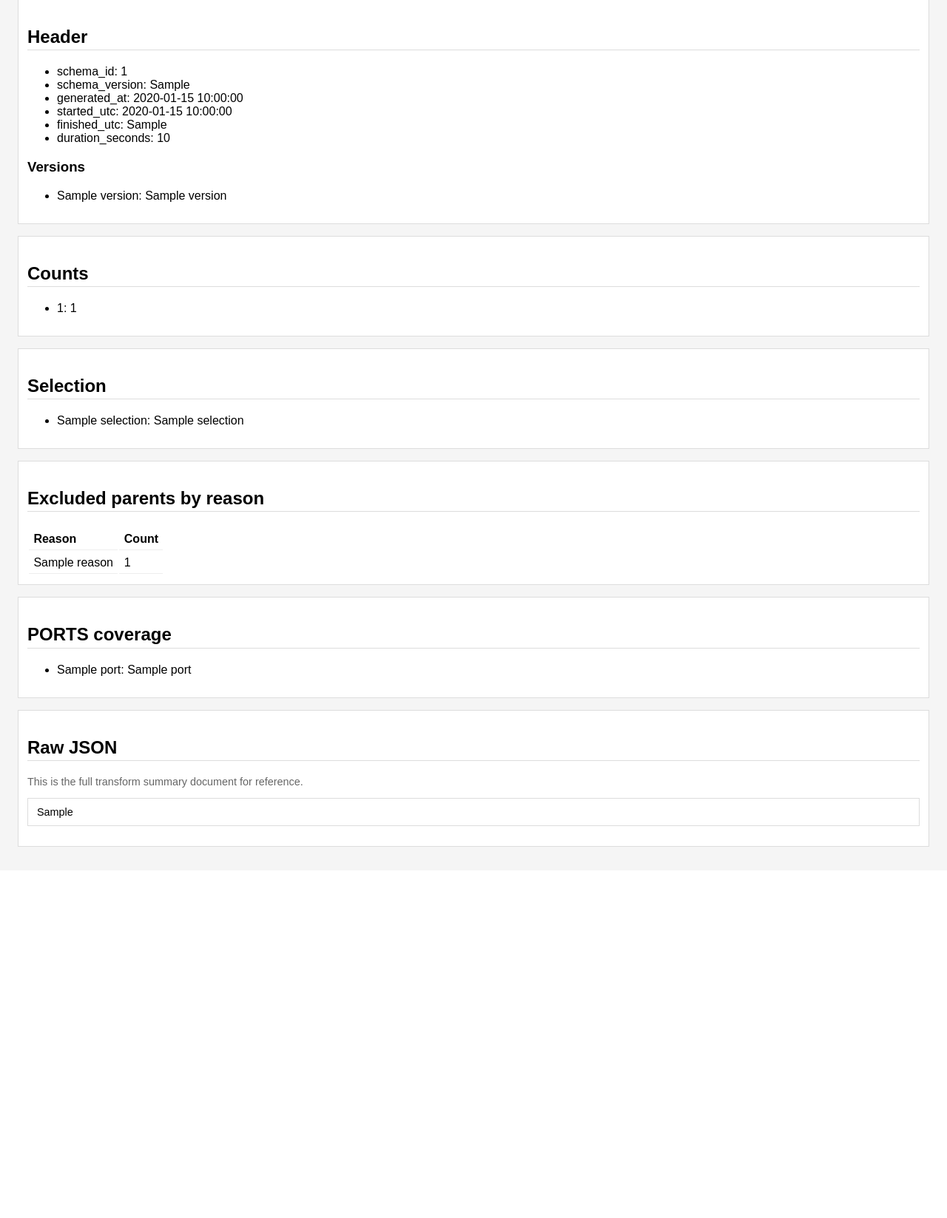
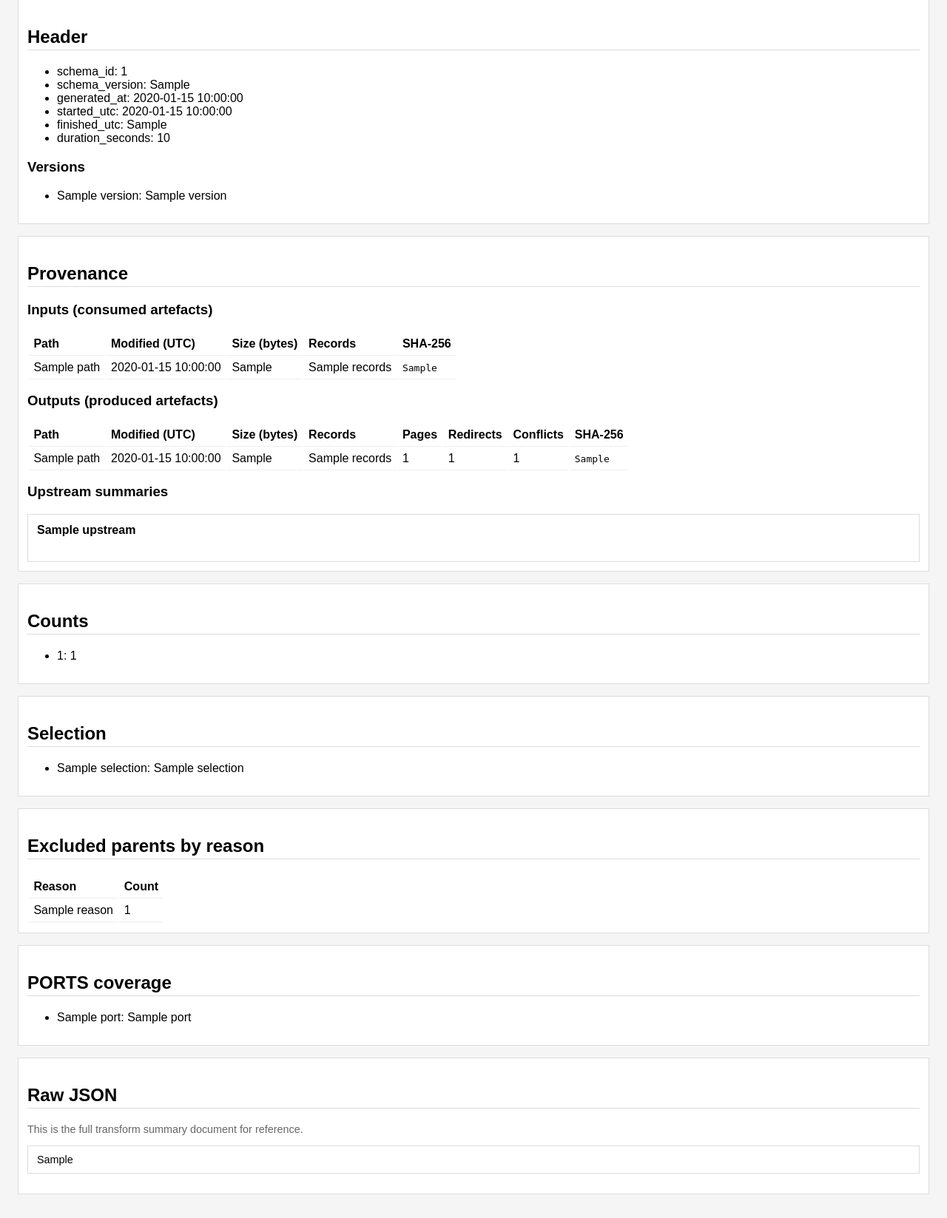
Before and after one commit to AmigaGuide/mame-history-transformer, a Flask app: template src/mht/preview/templates/summary_transform.html in a window 1280 px wide. Shown: the part 117-1764 px from the top of the page at 74% size. Before the commit the page ends 1262 px from the top, so only its background shows below. Run offline with Flask 3, Linux system fonts and the light colour scheme; the template is opened without the code that fills it: most values are stand-ins (such as "Sample title", 1, 10 or a date in 2020); parts of the project's set-up code (start-up, migrations or seed data) failed here and were passed over.

Commit message:
Transform: align provenance.outputs, pages/redirect counts, stamp and UI
- Populate provenance.outputs in transform_summary.json with full output metadata
  (size, modified_utc, sha256, records, pages_count, redirects_count, conflicts_count)
- Derive pages/redirect/conflict counts robustly from pages_info (stats + fallbacks)
- Ensure UI renders produced artefact counts directly from JSON (schema-aligned)
- Include transform_summary.json itself in provenance after initial write
- Align transform stamp outputs with updated provenance structure
- Remove legacy/null fields and resolve mismatches between JSON and HTML

Result: transform_summary.json, stamp, and web preview are structurally consistent
and reflect identical output metadata.

```diff
--- a/src/mht/preview/templates/summary_transform.html
+++ b/src/mht/preview/templates/summary_transform.html
@@ -41,6 +41,139 @@
       {% endif %}
     </div>
   {% endif %}
+
+  {# ------------------------------------------------------------------ #}
+  {# Provenance (new)                                                   #}
+  {# ------------------------------------------------------------------ #}
+
+  {% if prov_inputs or prov_outputs or upstream %}
+    <div class="summary-block" style="margin-top:1rem;">
+      <h2>Provenance</h2>
+
+      {% if prov_inputs %}
+        <h3>Inputs (consumed artefacts)</h3>
+        <table class="search-results">
+          <thead>
+            <tr>
+              <th>Path</th>
+              <th>Modified (UTC)</th>
+              <th>Size (bytes)</th>
+              <th>Records</th>
+              <th>SHA-256</th>
+            </tr>
+          </thead>
+          <tbody>
+            {% for x in prov_inputs %}
+              <tr>
+                <td>{{ x.path or x.name or "unknown" }}</td>
+                <td>{{ x.modified_utc or x.zip_member_modified or "unknown" }}</td>
+                <td>{{ x.size_bytes if x.size_bytes is not none else "" }}</td>
+                <td>{{ x.records if x.records is not none else "" }}</td>
+                <td style="font-family:monospace;">{{ x.sha256 or "" }}</td>
+              </tr>
+            {% endfor %}
+          </tbody>
+        </table>
+      {% endif %}
+
+      {% if prov_outputs %}
+        <h3 style="margin-top:1rem;">Outputs (produced artefacts)</h3>
+        <table class="search-results">
+          <thead>
+            <tr>
+              <th>Path</th>
+              <th>Modified (UTC)</th>
+              <th>Size (bytes)</th>
+              <th>Records</th>
+              <th>Pages</th>
+              <th>Redirects</th>
+              <th>Conflicts</th>
+              <th>SHA-256</th>
+            </tr>
+          </thead>
+          <tbody>
+            {% for x in prov_outputs %}
+              <tr>
+                <td>{{ x.path or x.name or "unknown" }}</td>
+                <td>{{ x.modified_utc or x.zip_member_modified or "unknown" }}</td>
+                <td>{{ x.size_bytes if x.size_bytes is not none else "" }}</td>
+                <td>{{ x.records if x.records is not none else "" }}</td>
+                <td>{{ x.pages_count if x.pages_count is not none else "" }}</td>
+                <td>{{ x.redirects_count if x.redirects_count is not none else "" }}</td>
+                <td>{{ x.conflicts_count if x.conflicts_count is not none else "" }}</td>
+                <td style="font-family:monospace;">{{ x.sha256 or "" }}</td>
+              </tr>
+            {% endfor %}
+          </tbody>
+        </table>
+      {% endif %}
+
+      {% if upstream %}
+        <h3 style="margin-top:1rem;">Upstream summaries</h3>
+
+        {% for stage_name, doc in upstream.items() %}
+          <div class="summary-block" style="margin-top:0.75rem;">
+            <h4 style="margin-top:0;">{{ stage_name }}</h4>
+
+            {% set uh = doc.header if doc and doc.header is defined else {} %}
+            {% set up = doc.provenance if doc and doc.provenance is defined else {} %}
+            {% set uinputs = up.inputs if up and up.inputs is defined else [] %}
+
+            {% if uh %}
+              <ul>
+                <li>schema_id: {{ uh.schema_id or "unknown" }}</li>
+                <li>schema_version: {{ uh.schema_version or "unknown" }}</li>
+                <li>generated_at: {{ uh.generated_at or "unknown" }}</li>
+              </ul>
+
+              {% if uh.versions %}
+                <strong>Versions</strong>
+                <ul>
+                  {% for k, v in uh.versions.items() %}
+                    <li>{{ k }}: {{ v }}</li>
+                  {% endfor %}
+                </ul>
+              {% endif %}
+            {% endif %}
+
+            {% if uinputs %}
+              <strong>Zip inputs</strong>
+              <table class="search-results">
+                <thead>
+                  <tr>
+                    <th>Name</th>
+                    <th>Declared version</th>
+                    <th>Declared date</th>
+                    <th>Zip</th>
+                    <th>Member</th>
+                    <th>Member modified</th>
+                    <th>Encoding</th>
+                  </tr>
+                </thead>
+                <tbody>
+                  {% for i in uinputs %}
+                    <tr>
+                      <td>{{ i.name or "unknown" }}</td>
+                      <td>{{ i.declared_version or i.declared_mame_version or "" }}</td>
+                      <td>{{ i.declared_date or "" }}</td>
+                      <td>{{ i.zip_archive or "" }}</td>
+                      <td>{{ i.zip_member or "" }}</td>
+                      <td>{{ i.zip_member_modified or "" }}</td>
+                      <td>{{ i.encoding or "" }}</td>
+                    </tr>
+                  {% endfor %}
+                </tbody>
+              </table>
+            {% endif %}
+          </div>
+        {% endfor %}
+      {% endif %}
+    </div>
+  {% endif %}
+
+  {# ------------------------------------------------------------------ #}
+  {# Existing sections                                                  #}
+  {# ------------------------------------------------------------------ #}
 
   {% if counts %}
     <div class="summary-block" style="margin-top:1rem;">
--- a/src/mht/utils/versions.py
+++ b/src/mht/utils/versions.py
@@ -21,7 +21,7 @@ TOOL_VERSIONS = {
     "mame_parser":    "1.0.44",
     "history_parser": "1.1.20",
     "ini_summary":    "1.0.28",
-    "transformer":    "1.0.52",
+    "transformer":    "1.0.56",
 }
 
 # ===== Output dataset schemas (centralise the IDs + versions your transformer emits) =====
```
Also changed, not shown: src/mht/preview/server.py (+27 -0 lines), src/mht/preview/summary_contexts.py (+17 -0 lines), src/mht/transform/pipeline.py (+76 -18 lines).
